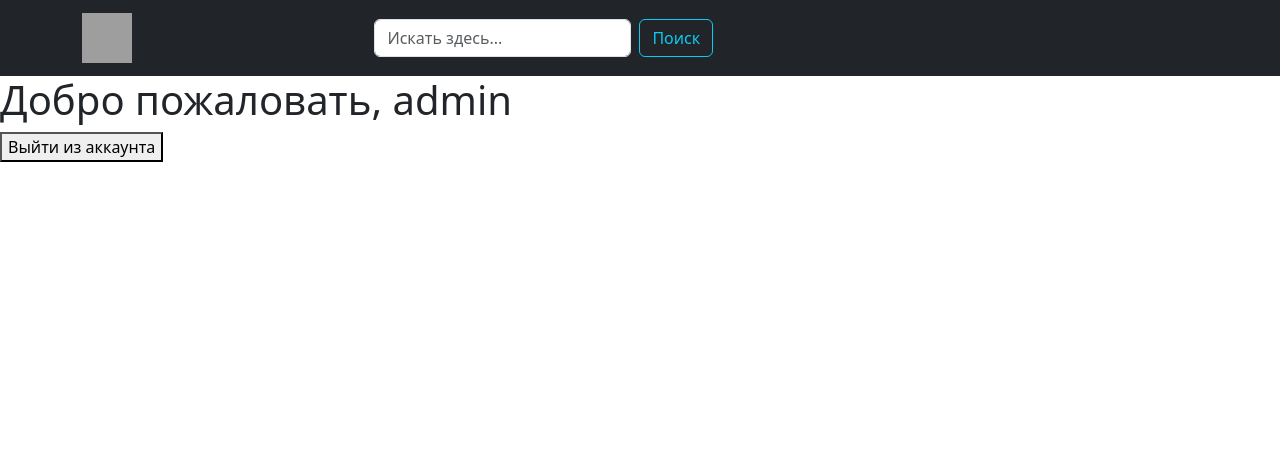
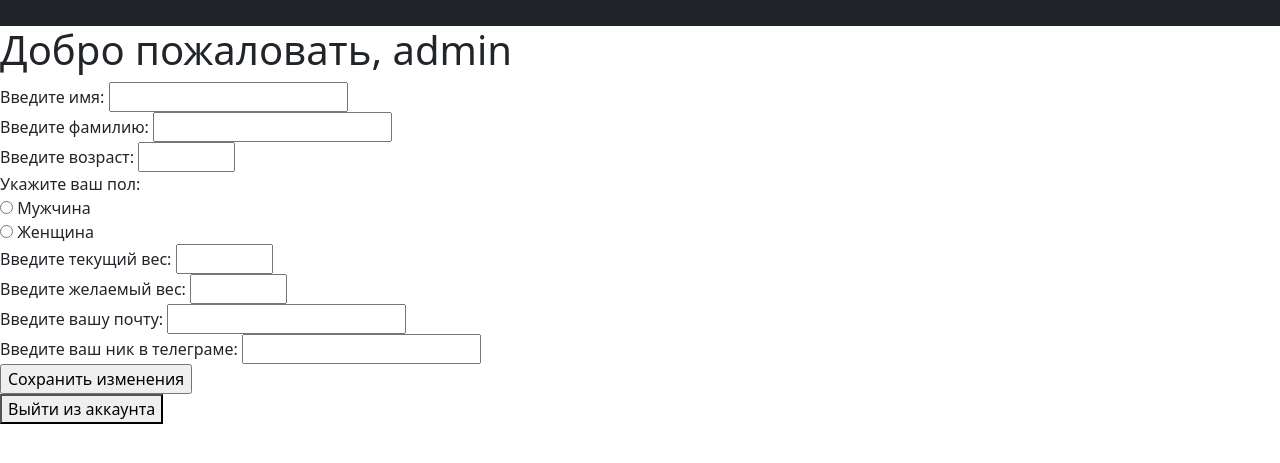
Before and after one commit to Zegorich/Kkal-calculator, a Django app: page /profile/ in a window 1280 px wide. Shown: the top 463 px of the page. Run offline with Django 5.2, Linux system fonts and the light colour scheme; a user stored in the database is signed in; grey boxes are pictures that could not be loaded.

Commit message:
Added user information in profile page

```diff
--- a/fitness/calculator/models.py
+++ b/fitness/calculator/models.py
@@ -4,7 +4,6 @@ from django.urls import reverse
 
 
 class User(AbstractUser):
-    nickname = models.CharField(max_length=50)
     first_name = models.CharField(max_length=50)
     last_name = models.CharField(max_length=50)
     age = models.PositiveIntegerField(null=True, blank=True)
@@ -13,10 +12,14 @@ class User(AbstractUser):
     desired_weight = models.DecimalField(max_digits=5, decimal_places=2, null=True, blank=True)
     telegram = models.CharField(max_length=100)
     email = models.EmailField()
-    registration_code_flag = models.BooleanField(verbose_name='без имени', blank=True, null=True, default=0)
 
     def __str__(self):
-        return self.nickname
+        return self.username
+
+
+class Weight(models.Model):
+    user = models.ForeignKey(User, on_delete=models.CASCADE)
+    current_weight = models.DecimalField(max_digits=5, decimal_places=2, null=True, blank=True)
 
 
 class Product(models.Model):
--- a/fitness/calculator/templates/calculator/layout.html
+++ b/fitness/calculator/templates/calculator/layout.html
@@ -19,15 +19,10 @@
      <nav class="navbar navbar-dark bg-dark">
          <div class="container-lg">
              <a class="navbar-brand" href="/">
-                 <img src="{% static 'main/img/Дом.png' %}" alt="home" width="50" height="50">
              </a>
 
-             <form class="d-flex" role="search" action="" method="get">
-                 <input class="form-control me-2" name="s" id="floatingSearch" placeholder="Искать здесь..." type="search">
-                 <button class="btn btn-outline-info" type="submit">Поиск</button>
-             </form>
 
-             <a class="navbar-brand" href="/cart">
+             <a class="navbar-brand" href="/one-rep-maximum">
              </a>
 
              <a class="navbar-brand" href="/profile">
--- a/fitness/calculator/templates/registration/profile.html
+++ b/fitness/calculator/templates/registration/profile.html
@@ -5,7 +5,30 @@
 {% block content %}
 
 <h1> Добро пожаловать, {{ user.username }}</h1>
-<form method="post"> </form>
+  <form method="post">
+    {% csrf_token %}
+    <label for="first-name">Введите имя:</label>
+    <input type="text" id="first-name" name="first-name" required><br>
+    <label for="last-name">Введите фамилию:</label>
+    <input type="text" id="last-name" name="last-name" required><br>
+    <label for="last-name">Введите возраст:</label>
+    <input type="number" min="6" max="100" id="age" name="age" required><br>
+    <label>Укажите ваш пол:<br>
+        <input type="radio" id="male" name="sex" value="Male" required>
+        <label for="male">Мужчина</label><br>
+        <input type="radio" id="female" name="sex" value="Female" required>
+        <label for="female">Женщина</label>
+    </label><br>
+    <label for="current-weight">Введите текущий вес:</label>
+    <input type="number" min="0" max="600" id="current-weight" name="current-weight" required><br>
+    <label for="desired-weight">Введите желаемый вес:</label>
+    <input type="number" min="0" max="600" id="desired-weight" name="desired-weight" required><br>
+    <label for="email">Введите вашу почту:</label>
+    <input type="email" id="email" name="email" required><br>
+    <label for="telegram">Введите ваш ник в телеграме:</label>
+    <input type="text" id="telegram" name="telegram" required><br>
+    <input type="submit" value="Сохранить изменения" name="submit-profile-changes">
+  </form>
 
 <form action="{% url 'logout' %}?next=/profile" method="post">
   {% csrf_token %}
--- a/fitness/calculator/views.py
+++ b/fitness/calculator/views.py
@@ -109,18 +109,30 @@ def daily_calories_intake(request):
 @login_required
 def profile_view(request):
     user = request.user
-    if user.registration_code_flag == 0:
-        a = 0
-        user.registration_code = a
 
-    if request.method == 'POST':
-        a = random.randint(1, 1000000)
-        flag = True
-        user.registration_code = a
+    if request.POST:
+        response = request.POST
+        first_name = response['first-name']
+        last_name = response['last-name']
+        age = response['age']
+        sex = response['sex']
+        current_weight = response['current-weight']
+        desired_weight = response['desired-weight']
+        telegram = response['telegram']
+        email = response['email']
+
+        my_user = get_object_or_404(User, username=user)
+        my_user.first_name = first_name
+        my_user.last_name = last_name
+        my_user.age = int(age)
+        my_user.sex = sex
+        my_user.current_weight = current_weight
+        my_user.desired_weight = desired_weight
+        my_user.telegram = telegram
+        my_user.email = email
+        my_user.save()
 
 
-        user.registration_code_flag = flag
-        user.save()
     return render(request, 'registration/profile.html')
 
 class register_view(FormView):
```
Also changed, not shown: fitness/db.sqlite3.
